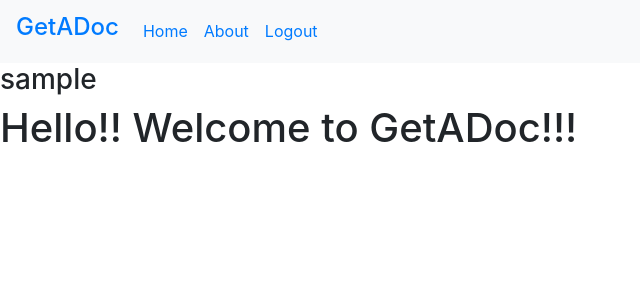
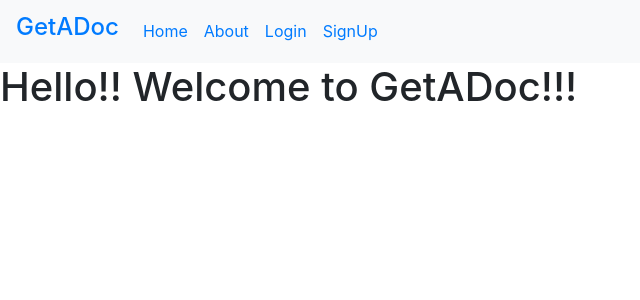
Before and after one commit to Rohit0301/GetADoc-Flask, a Flask app: page / in a window 1280 px wide. Shown: the top 300 px of the page, without its empty margins (0-640 px from the left). Run offline with Flask 2, Linux system fonts and the light colour scheme; the visitor is signed in with stand-in values (Sample User, id 1); data comes from the database, SQL or seed files in the repository; parts of the project's set-up code (start-up, migrations or seed data) failed here and were passed over; some libraries are stand-ins or nearby versions.

Commit message:
home page modified

```diff
--- a/app.py
+++ b/app.py
@@ -80,11 +80,15 @@ class PatientDetails(UserMixin,db.Model):
 
 @login_manager.user_loader        #Flask-Login retrieves the ID of the user from the session, and then loads that user into memory.
 def load_user(id):
-    return Register.query.get(int(id))
+    if int(id)%2==0:
+        return DoctorDetails.query.get(int(id))
+    else:
+         return Register.query.get(int(id))
 
-@app.route('/')
-def home():
-    return render_template('home.html')
+@app.route("/", defaults={'id':0})
+@app.route('//<int:id>')
+def home(id):
+    return render_template('home.html',id=id)
 
 
 @app.route('/about')
@@ -102,7 +106,8 @@ def register():
             flash('user already registered!')
         else:
             password=generate_password_hash(form.password.data)      #this will produce a hashcode for any password for privacy
-            register = Register(username=form.username.data, email=form.email.data,password=password)
+            id1 = db.session.query(db.func.max(Register.id)).scalar()
+            register = Register(id=id1+2,username=form.username.data, email=form.email.data,password=password)
             db.session.add(register)
             db.session.commit()
             reg = Register.query.filter_by(email=form.email.data).first()
@@ -126,18 +131,20 @@ def login():
             flash('Invalid username or password')
             return redirect(url_for('login'))
         login_user(user, remember=form.remember_me.data)
-        if type=="Patient":
-            return redirect(url_for('searchdoctor',pid= user.id))
-        else:
-            appoints=PatientDetails.query.filter_by(docid=user.id,status="pending").all()
-            if len(appoints)==0:
-                flash('no pending appointments yet')
-                return redirect(url_for('doctorpage',id=user.id))
+        return redirect(url_for('home',id=user.id))
+        #if type=="Patient":
+         #   return redirect(url_for('searchdoctor',pid= user.id))
+        #else:
 
-            else:
-                no=len(appoints)
-                flash('{} appointments are pending'.format(no))
-                return redirect(url_for('doctorpage',id=user.id))
+           # appoints=PatientDetails.query.filter_by(docid=user.id,status="pending").all()
+            #if len(appoints)==0:
+             #   flash('no pending appointments yet')
+              #  return redirect(url_for('doctorpage',id=user.id))
+
+            #else:
+             #   no=len(appoints)
+              #  flash('{} appointments are pending'.format(no))
+               # return redirect(url_for('doctorpage',id=user.id))
 
 
     return render_template('login.html',form=form)
@@ -203,16 +210,17 @@ def doctorform():
         home_visit_available=0
         if form.home_visit.data:
             home_visit_available=1
-        reg = Register.query.filter_by(email=form.email.data).first()
+        reg = DoctorDetails.query.filter_by(email=form.email.data).first()
         if reg is not None:                             #this if checks that the user is already registered or not
             flash('user already registered!')
         else:
             password=generate_password_hash(form.password.data)
-            doctor=DoctorDetails(fullname=form.fullname.data,email=form.email.data,password=password,city=form.city.data,qualifications=form.qualifications.data,contact=form.contact.data,doctortype=form.doctortype.data,address=form.address.data,clinic_charge=form.clinic_charges.data,home_visit_available=home_visit_available,home_charge=form.home_charges.data)
+            id1 = db.session.query(db.func.max(DoctorDetails.id)).scalar()
+            doctor=DoctorDetails(id=id1+2,fullname=form.fullname.data,email=form.email.data,password=password,city=form.city.data,qualifications=form.qualifications.data,contact=form.contact.data,doctortype=form.doctortype.data,address=form.address.data,clinic_charge=form.clinic_charges.data,home_visit_available=home_visit_available,home_charge=form.home_charges.data)
             db.session.add(doctor)
             db.session.commit()
         flash('Congratulations, your data submitted successfully!')
-        return redirect(url_for('doctorpage',id=reg.id,s=0))
+        return redirect(url_for('doctorpage',id=reg.id))
     return render_template('doctor.html',form=form)
 
 
--- a/templates/home.html
+++ b/templates/home.html
@@ -1,11 +1,54 @@
-{% extends "layout.html" %}
-{% block body %}
+<!DOCTYPE html>
+<html lang="en">
+<head>
+    <meta charset="UTF-8">
+    <meta name="viewport" content="width=device-width, initial-scale=1.0">
+  <!--  <link rel="stylesheet" href="{{ url_for('static', filename='css/style.css') }}">-->
+  <link rel="stylesheet" href="https://stackpath.bootstrapcdn.com/bootstrap/4.5.2/css/bootstrap.min.css" integrity="sha384-JcKb8q3iqJ61gNV9KGb8thSsNjpSL0n8PARn9HuZOnIxN0hoP+VmmDGMN5t9UJ0Z" crossorigin="anonymous">
+  <nav class="navbar navbar-expand-sm bg-light">
+ <a class="navbar-brand " href="{{url_for('home',id=id)}}"><h4>GetADoc</h4></a>
+
+  <!-- Links -->
+  <ul class="navbar-nav ">
+     <li class="nav-item active">
+      <a class="nav-link" href="{{url_for('home',id=id)}}">Home</a>
+    </li>
+   <li class="nav-item active">
+      <a class="nav-link" href="/about">About</a>
+    </li>
+    {% if id!=0 %}
+    {% if id%2==0 %}
+    <li class="nav-item">
+      <a class="nav-link" href="{{url_for('doctorpage',id=id)}}">My Appointments</a>
+    </li>
+    <li class="nav-item">
+      <a class="nav-link" href="/logout">Logout</a>
+    </li>
+    {% else %}
+       <li class="nav-item">
+      <a class="nav-link" href="{{url_for('searchdoctor',pid=id)}}">Book Appointment</a>
+    </li>
+    <li class="nav-item">
+      <a class="nav-link" href="/logout">Logout</a>
+    </li>
+    {% endif %}
+    {% else %}
+    <li class="nav-item">
+      <a class="nav-link" href="/login">Login</a>
+    </li>
+    <li class="nav-item">
+      <a class="nav-link" href="/choice">SignUp</a>
+    </li>
+    {% endif %}
+
+  </ul>
+
+</nav>
     <title>GetADoc - Book a Doctor</title>
 </head>
 <body>
-    {% if current_user.is_authenticated %}
-    <h3>{{ current_user.username}}</h3>
-    {% endif %}
+    <!--{% if current_user.is_authenticated %}-->
+    <!--{% endif %}-->
     {% with messages = get_flashed_messages() %}
   {% if messages %}
     {% for message in messages %}
@@ -15,7 +58,7 @@
 {% endwith %}
 
     <h1>Hello!! Welcome to GetADoc!!!</h1>
-{% endblock %}
+
 
 </body>
 </html>
```
